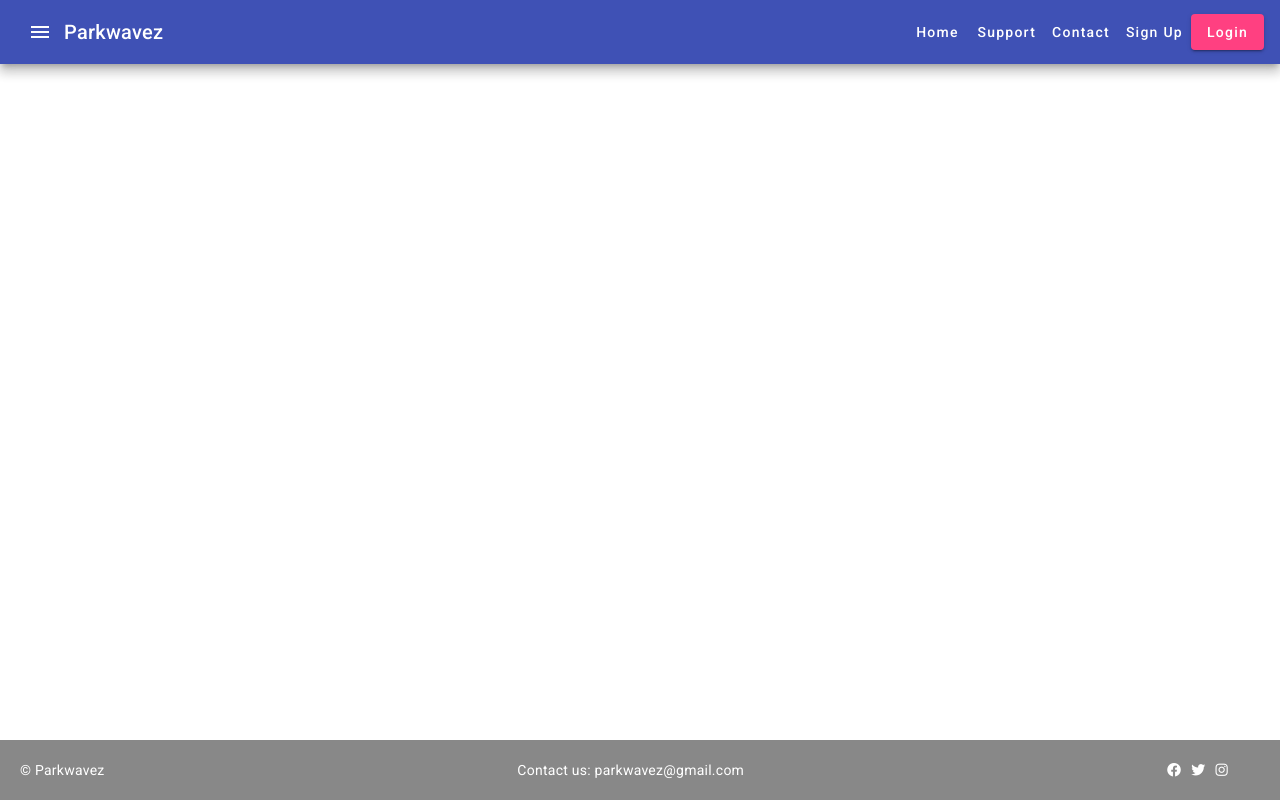
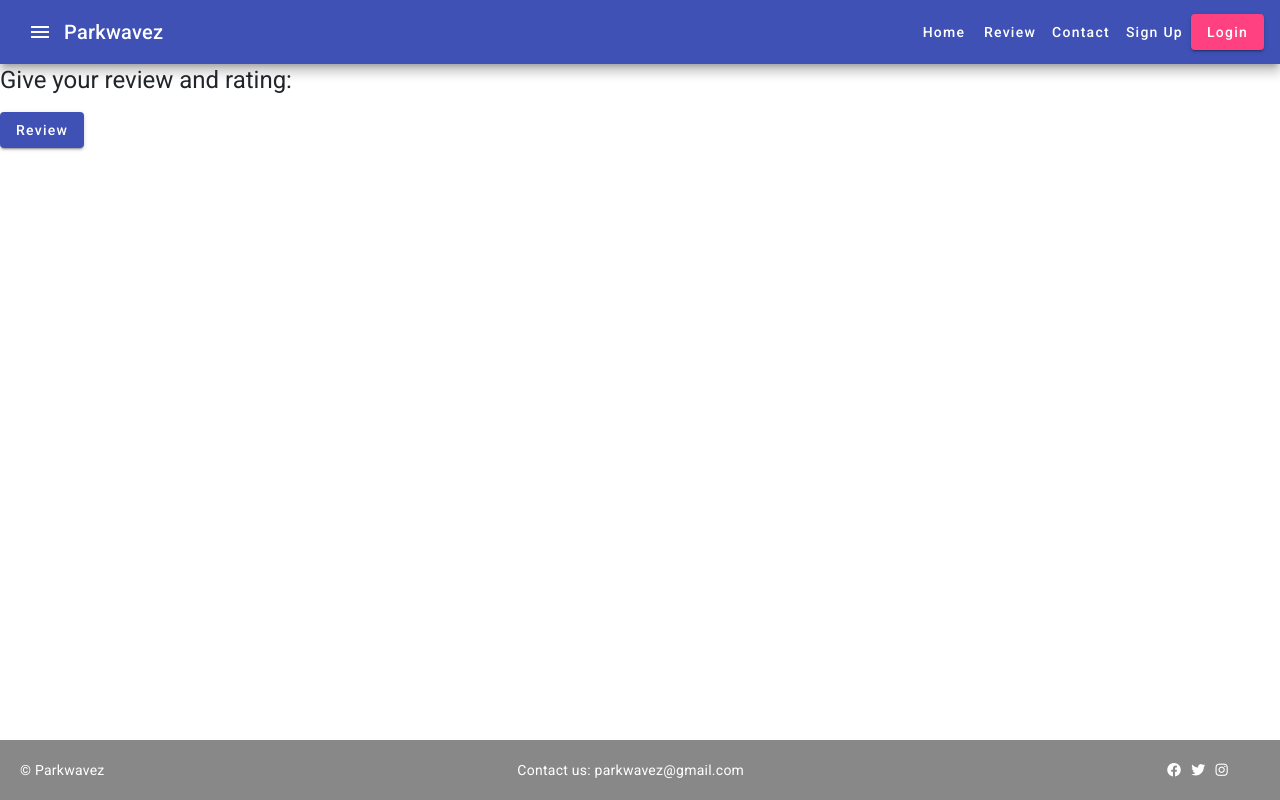
Before and after one commit to keshav019/parkwavez, an Angular app in the folder product-webapp/webapp/: page /review in a window 1280 px wide. Before the commit this address led to /. Built offline with nearby package versions, Linux system fonts and the light colour scheme.

Commit message:
commiting the frontend

```diff
--- a/product-webapp/webapp/src/app/app-routing.module.ts
+++ b/product-webapp/webapp/src/app/app-routing.module.ts
@@ -11,6 +11,7 @@ import { PaymentComponent } from './payment/payment.component';
 import { RegistrationComponent } from './registration/registration.component';
 
 import { LoginComponent } from './login/login.component';
+import { ReviewComponent } from './review/review.component';
 
 
 const routes: Routes = [
@@ -26,7 +27,8 @@ const routes: Routes = [
   { path: 'contact', component: ContactComponent },
   { path: 'search', component: SearchComponent },
   { path: 'register', component: RegistrationComponent },
-  { path: 'login', component: LoginComponent }
+  { path: 'login', component: LoginComponent },
+  { path: 'review', component: ReviewComponent },
 
 ];
 
--- a/product-webapp/webapp/src/app/app.module.ts
+++ b/product-webapp/webapp/src/app/app.module.ts
@@ -42,6 +42,8 @@ import { SearchBarComponent } from './components/search-bar/search-bar.component
 import { ReviewFormComponent } from './review-form/review-form.component';
 
 import { LoginComponent } from './login/login.component';
+import { MatSnackBarModule } from '@angular/material/snack-bar';
+import { ReviewComponent } from './review/review.component';
 
 @NgModule({
   declarations: [
@@ -61,6 +63,7 @@ import { LoginComponent } from './login/login.component';
     SearchBarComponent,
     ReviewFormComponent,
     LoginComponent,
+    ReviewComponent,
   ],
   imports: [
     BrowserModule,
@@ -83,6 +86,7 @@ import { LoginComponent } from './login/login.component';
     MatDatepickerModule,
     MatNativeDateModule,
     MatDialogModule,
+    MatSnackBarModule,
   ],
   providers: [],
   bootstrap: [AppComponent]
--- a/product-webapp/webapp/src/app/header/header.component.html
+++ b/product-webapp/webapp/src/app/header/header.component.html
@@ -6,7 +6,7 @@
     <span>Parkwavez</span>
     <span class="example-spacer"></span>
     <button routerLink="" mat-button>Home</button>
-    <button routerLink="support" mat-button>Support</button>
+    <button routerLink="review" mat-button>Review</button>
     <button routerLink="contact" mat-button>Contact</button>
     <button routerLink="register" mat-button>Sign Up</button>
     <button routerLink="login"mat-raised-button color="accent">Login</button>
--- a/product-webapp/webapp/src/app/home/home.component.ts
+++ b/product-webapp/webapp/src/app/home/home.component.ts
@@ -41,11 +41,11 @@ export class HomeComponent {
   ];
 
 
-   searchResults: string[] = [];
+  searchResults: string[] = [];
 
-   onSearch(searchText: String) {
+  onSearch(searchText: String) {
     // Perform search logic here and update searchResults
     // you can make an HTTP request to fetch parking areas based on the searchText
     // Update this.searchResults with the search results
-   }
+  }
 }
--- a/product-webapp/webapp/src/app/review-form/review-form.component.ts
+++ b/product-webapp/webapp/src/app/review-form/review-form.component.ts
@@ -1,6 +1,7 @@
 import { Component } from '@angular/core';
 import { ReviewService } from '../service/review.service';
 import { Router } from '@angular/router';
+import { MatSnackBar } from '@angular/material/snack-bar';
 
 @Component({
   selector: 'app-review-form',
@@ -15,7 +16,8 @@ export class ReviewFormComponent {
   userId: string='';
 
   constructor(private reviewService: ReviewService,
-  private router: Router) {}
+    private router: Router,
+    private snackBar: MatSnackBar,) {}
 
 
   submitReview() {
@@ -29,6 +31,8 @@ export class ReviewFormComponent {
     // Call the service method to submit the review data
     this.reviewService.submitReview(reviewData).subscribe(
       (response) => {
+         // Handle success (e.g., show a success snackbar message)
+      this.showSuccessSnackbar('Review submitted successfully!');
         // Handle success (e.g., show a success message)
         console.log('Review submitted successfully:', response);
       },
@@ -39,8 +43,18 @@ export class ReviewFormComponent {
     );
   }
 
+  private showSuccessSnackbar(message: string) {
+    this.snackBar.open(message, 'Close', {
+      duration: 3000, // Adjust the duration as needed (in milliseconds)
+      horizontalPosition: 'center', // Position the snackbar message
+      verticalPosition: 'top',
+      panelClass: ['success-snackbar'], // Optional CSS class for styling
+    });
+  }
+
   cancelReview() {
     alert("cancel button clicked");
   }
 
+
 }
--- /dev/null
+++ b/product-webapp/webapp/src/app/review/review.component.html
@@ -0,0 +1,4 @@
+<div class="content">
+  <h1>Give your review and rating:</h1>
+  <button mat-raised-button color="primary" (click)="openReviewForm()">Review</button>
+</div>
--- /dev/null
+++ b/product-webapp/webapp/src/app/review/review.component.ts
@@ -0,0 +1,17 @@
+import { Component } from '@angular/core';
+import { ReviewService } from '../service/review.service';
+
+@Component({
+  selector: 'app-review',
+  templateUrl: './review.component.html',
+  styleUrls: ['./review.component.css']
+})
+export class ReviewComponent {
+
+  constructor(private reviewService: ReviewService) { }
+
+  openReviewForm() {
+    this.reviewService.openReviewForm();
+  }
+
+}
--- a/product-webapp/webapp/src/app/service/review.service.ts
+++ b/product-webapp/webapp/src/app/service/review.service.ts
@@ -21,7 +21,6 @@ export class ReviewService {
   submitReview(reviewData: any) {
     // Implement your logic to submit the review here (e.g., send to a backend API).
     return this.http.post(`${this.apiUrl}/reviewAndRating`, reviewData);
-    alert("Submitted successfully");
   }
 
 }
```
Also changed, not shown: product-webapp/webapp/src/app/review/review.component.css (added), 1 other file (tests, documents, lock files or other folders).
